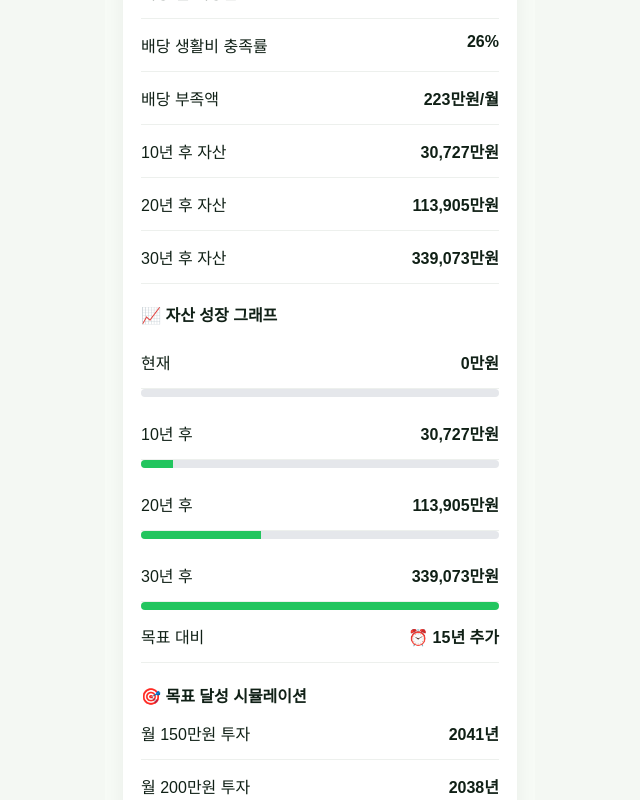
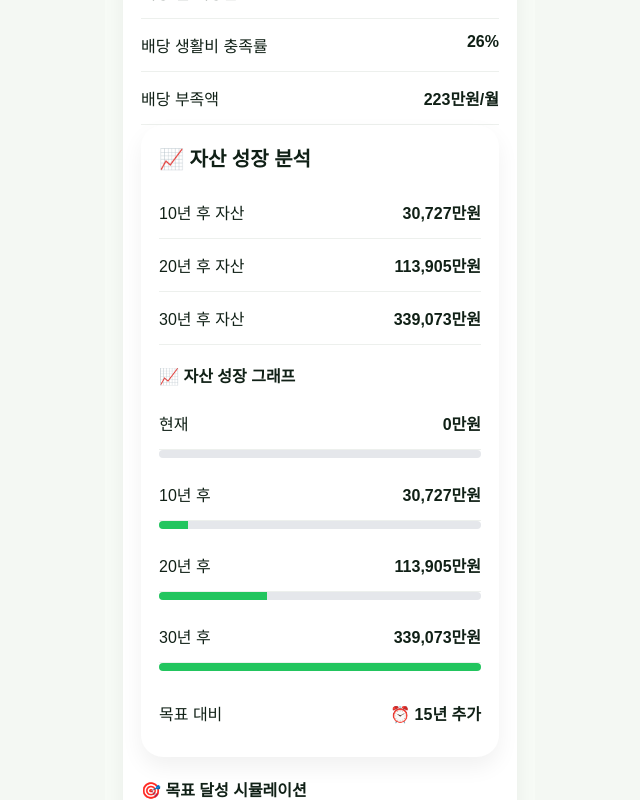
Before and after one commit to lovesong7080-oss/ETF-Biseo-V1, a React (Vite) app: page / in a window 1280 px wide. Shown: the part 1920-2720 px from the top of the page, without its empty margins (320-960 px from the left). Built offline with nearby package versions, Linux system fonts and the light colour scheme.

Commit message:
Connect GrowthCard in main jsx

```diff
--- a/src/main.jsx
+++ b/src/main.jsx
@@ -3,6 +3,7 @@ import { useEffect, useMemo, useState } from 'react';
 import { createRoot } from 'react-dom/client';
 import AccountCard from "./components/AccountCard";
 import FireCard from './components/FireCard';
+import GrowthCard from './components/GrowthCard';
 import './index.css';
 
 const ACCOUNTS = ['개인연금', 'DC퇴직연금', '개인종합계좌', 'ISA'];
@@ -557,59 +558,13 @@ if (needAmount.채권 > 0 || investStyle === "safe") {
                   <b>{dividendGap.toLocaleString()}만원/월</b>
                 </div>
 
-                <div className="row">
-                  <span>10년 후 자산</span>
-                  <b>{asset10Year.toLocaleString()}만원</b>
-                </div>
-
-                <div className="row">
-                  <span>20년 후 자산</span>
-                  <b>{asset20Year.toLocaleString()}만원</b>
-                </div>
-
-                <div className="row">
-                  <span>30년 후 자산</span>
-                  <b>{asset30Year.toLocaleString()}만원</b>
-                </div>
-
-                <div style={{ marginTop: "18px" }}>
-                  <b>📈 자산 성장 그래프</b>
-
-                  {growthData.map((item) => (
-                    <div key={item.year} style={{ marginTop: "10px" }}>
-                      <div className="row">
-                        <span>{item.year === 0 ? "현재" : `${item.year}년 후`}</span>
-                        <b>{item.value.toLocaleString()}만원</b>
-                      </div>
-
-                      <div
-                        style={{
-                          height: "8px",
-                          background: "#e5e7eb",
-                          borderRadius: "999px",
-                          overflow: "hidden",
-                        }}
-                      >
-                        <div
-                          style={{
-                            width: `${Math.min(100, (item.value / asset30Year) * 100)}%`,
-                            height: "100%",
-                            background: "#22c55e",
-                          }}
-                        />
-                      </div>
-                    </div>
-                  ))}
-                </div>
-
-                <div className="row">
-                  <span>목표 대비</span>
-                  <b>
-                    {yearDiff <= 0
-                      ? `✅ ${Math.abs(yearDiff)}년 여유`
-                      : `⏰ ${yearDiff}년 추가`}
-                  </b>
-                </div>
+                <GrowthCard
+                  asset10Year={asset10Year}
+                  asset20Year={asset20Year}
+                  asset30Year={asset30Year}
+                  growthData={growthData}
+                  yearDiff={yearDiff}
+                />
 
                 <div style={{ marginTop: "20px" }}>
                   <b>🎯 목표 달성 시뮬레이션</b>
```
